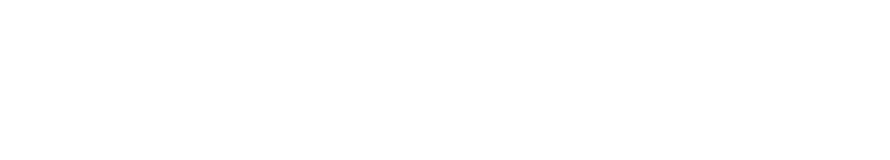
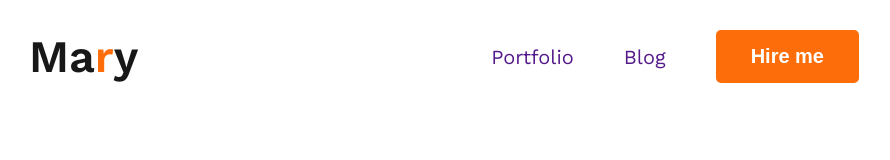
Before and after one commit to Developersobuj/webdeveloper-portfolio, a plain HTML site: page index.html in a window 1280 px wide. Shown: the whole page, without its empty margins (171-1061 px from the left). Drawn offline with nearby package versions, Linux system fonts and the light colour scheme.

Commit message:
nav section donee

```diff
--- a/index.html
+++ b/index.html
@@ -4,11 +4,33 @@
 <head>
     <meta charset="UTF-8">
     <meta name="viewport" content="width=device-width, initial-scale=1.0">
+    <link rel="stylesheet" href="style/styles.css">
+    <!-- google fonts -->
+    <link rel="preconnect" href="https://fonts.googleapis.com">
+    <link rel="preconnect" href="https://fonts.gstatic.com" crossorigin>
+    <link
+        href="https://fonts.googleapis.com/css2?family=Open+Sans:wght@400;600;700;800&family=Work+Sans:wght@400;600&display=swap"
+        rel="stylesheet">
     <title>Welcome to Developer Portfolio</title>
 </head>
 
 <body>
+    <header>
+        <nav>
+            <h3>Ma<span class="primary-color">r</span>y</h3>
+            <ul>
+                <li><a href="">Portfolio</a></li>
+                <li><a href="">Blog</a></li>
+                <li><button class="primary-btn">Hire me</button></li>
+            </ul>
+        </nav>
+    </header>
+    <main>
 
+    </main>
+    <footer>
+
+    </footer>
 </body>
 
 </html>
--- /dev/null
+++ b/style/styles.css
@@ -0,0 +1,59 @@
+/* shared css style */
+* {
+    margin: 0;
+    padding: 0;
+}
+
+body {
+    font-family: 'Open Sans', sans-serif;
+    font-family: 'Work Sans', sans-serif;
+}
+
+.primary-btn {
+    background-color: #FD6E0A;
+    color: #ffffff;
+    border: 0px;
+    border-radius: 5px;
+    font-size: 20px;
+    font-weight: 700;
+    padding: 15px 35px;
+}
+
+.primary-color {
+    color: #FD6E0A;
+}
+
+nav {
+    display: flex;
+    align-items: center;
+    justify-content: space-between;
+    margin: 30px 200px;
+}
+
+nav>h3 {
+    font-size: 45px;
+    font-weight: 800;
+    color: #181818;
+}
+
+nav>ul {
+    display: flex;
+    align-items: center;
+
+}
+
+nav>ul li {
+    list-style: none;
+    margin-right: 50px;
+    color: #474747;
+    font-size: 20px;
+
+}
+
+nav>ul li button {
+    font-size: 20px;
+}
+
+nav>ul li a {
+    text-decoration: none;
+}
```
